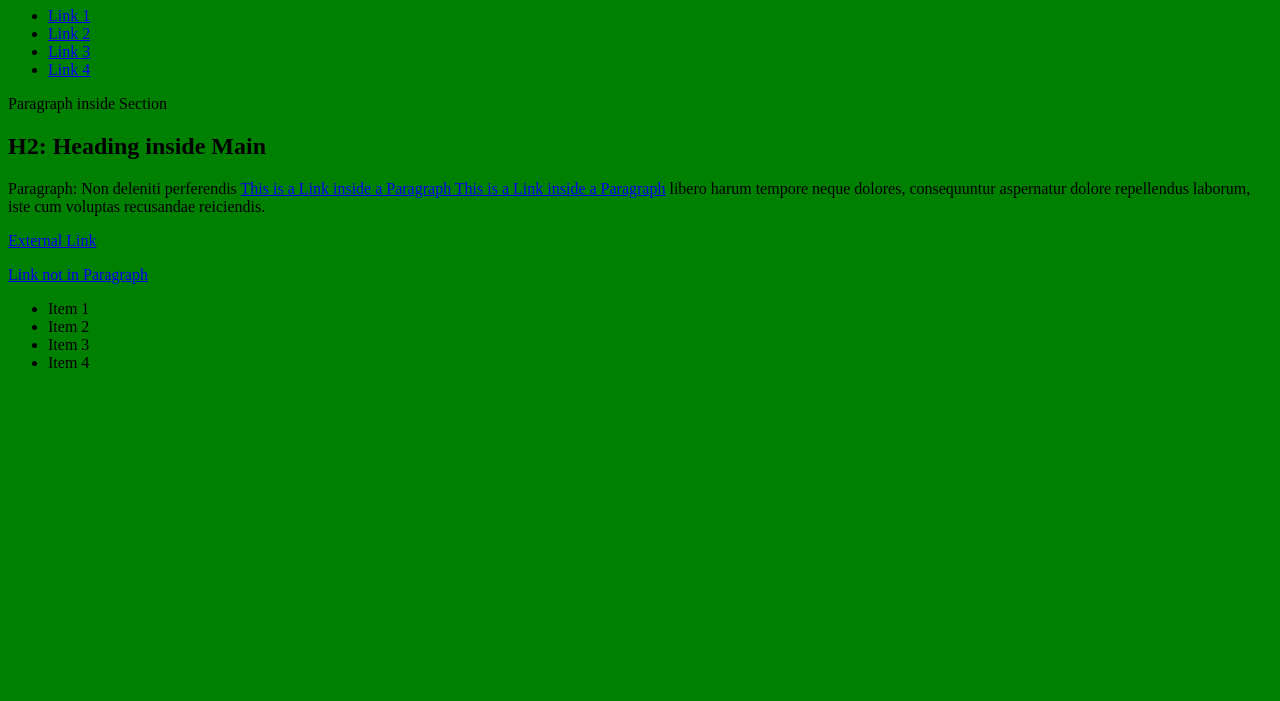
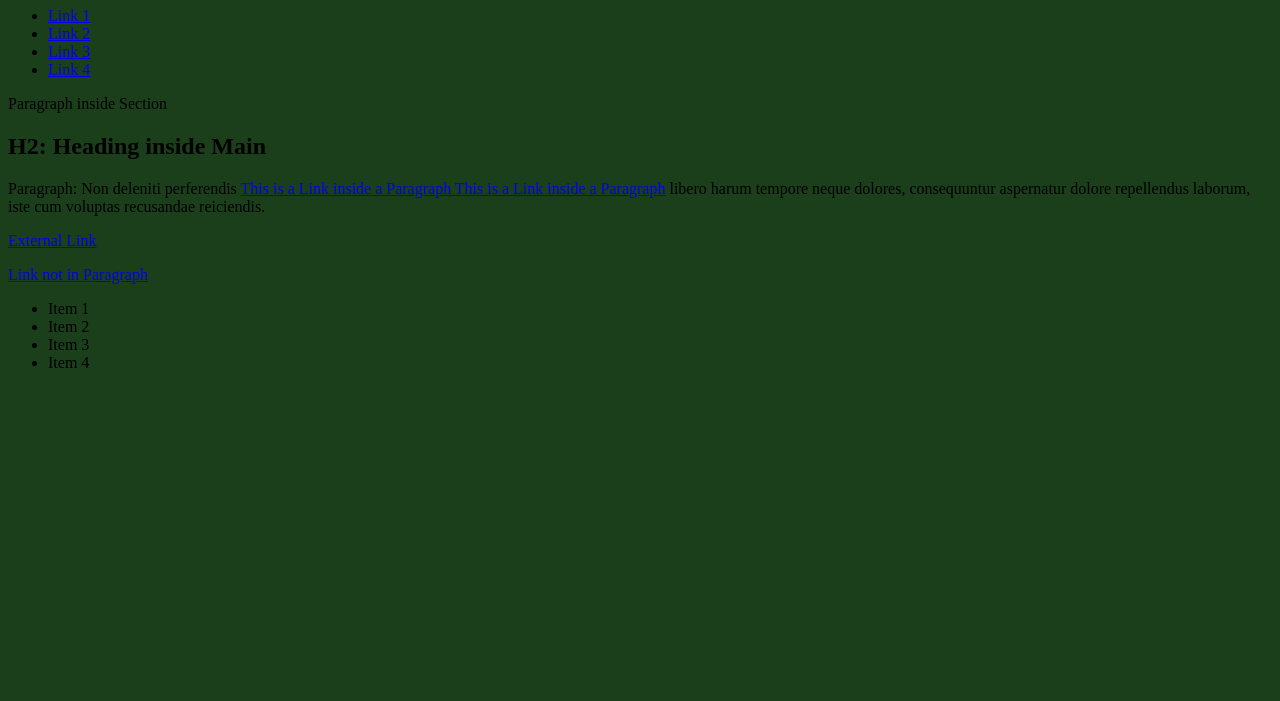
Before and after one commit to BenSkooma/cssframe, a plain HTML site: page index.html in a window 1280 px wide. Shown: the part 99-800 px from the top of the page. Drawn offline with Linux system fonts and the light colour scheme.

Commit message:
Update base.css

```diff
--- a/assets/css/base.css
+++ b/assets/css/base.css
@@ -31,7 +31,7 @@ body {
     display: revert;
   } */
 
-  body {
-    background-color: green !important;
+  :where(body) {
+    background-color: rgb(26, 63, 26) !important;
   }
 }
```
